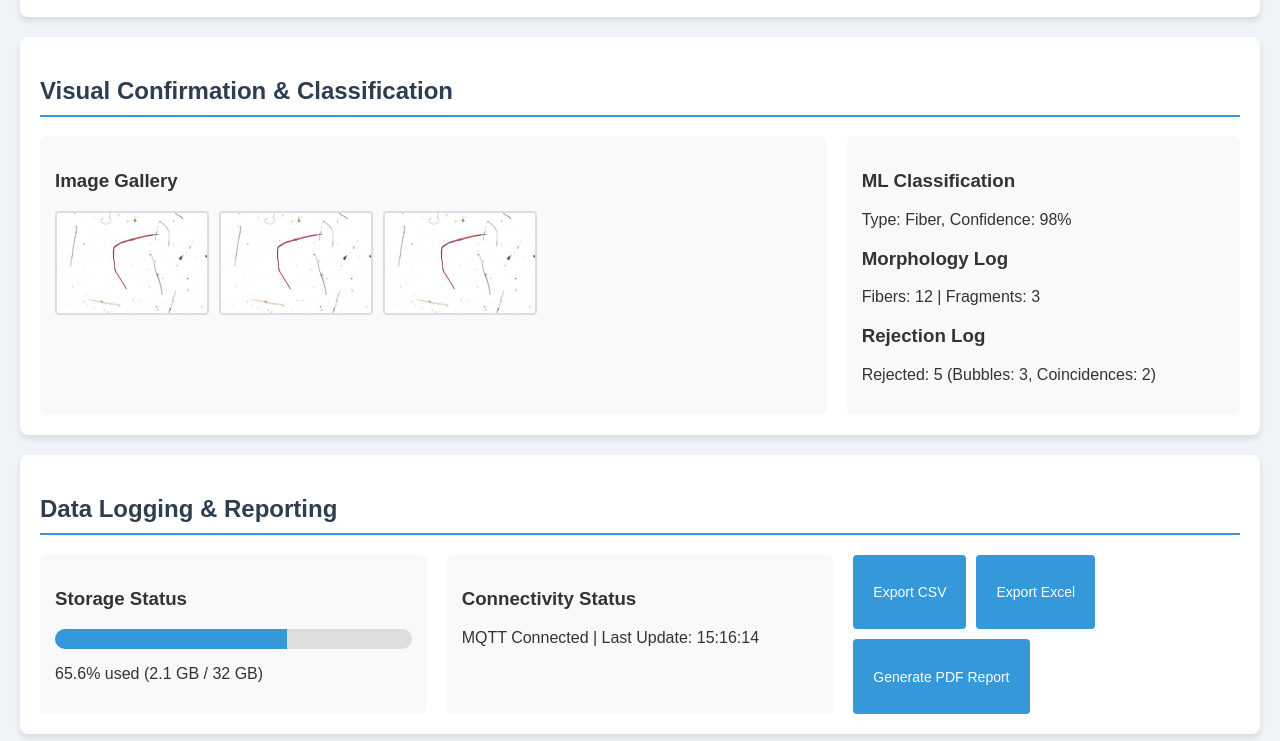
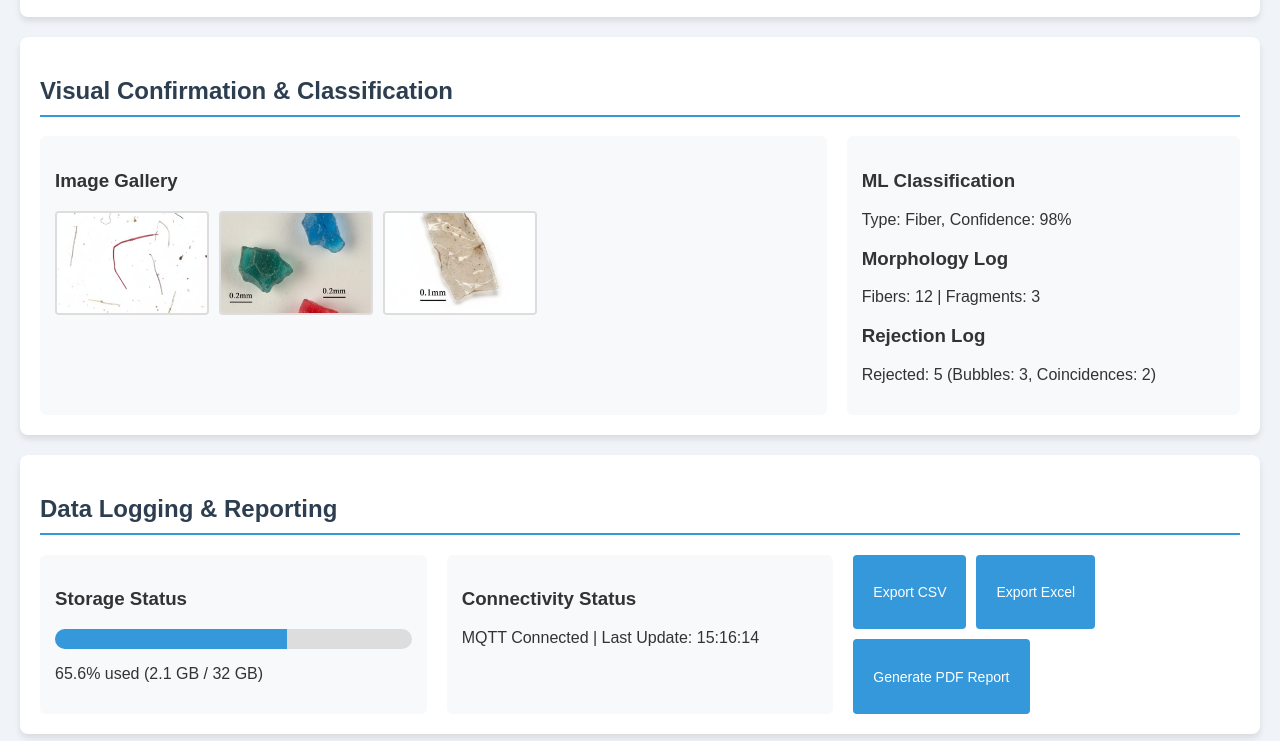
Before and after one commit to Panth09/Microplastic-Sensor, a website built with Vite: page index.html in a window 1280 px wide. Shown: the part 11259-12000 px from the top of the page. Built offline with nearby package versions, Linux system fonts and the light colour scheme.

Commit message:
Update index.html

```diff
--- a/index.html
+++ b/index.html
@@ -73,8 +73,8 @@
     <h3>Image Gallery</h3>
     <div id="image-thumbnails">
         <img src="https://raw.githubusercontent.com/Panth09/Microplastic-Sensor/main/a1.jpeg" alt="Microplastic Fiber" onclick="showFullImage(this)">
-        <img src="https://raw.githubusercontent.com/Panth09/Microplastic-Sensor/main/a1.jpeg" alt="Microplastic Fragment" onclick="showFullImage(this)">
-        <img src="https://raw.githubusercontent.com/Panth09/Microplastic-Sensor/main/a1.jpeg" alt="Microplastic Film" onclick="showFullImage(this)">
+        <img src="https://raw.githubusercontent.com/Panth09/Microplastic-Sensor/main/a2.jpeg" alt="Microplastic Fragment" onclick="showFullImage(this)">
+        <img src="https://raw.githubusercontent.com/Panth09/Microplastic-Sensor/main/a3.jpeg" alt="Microplastic Film" onclick="showFullImage(this)">
     </div>
 </div>
                 <div class="classification-panel">
```
